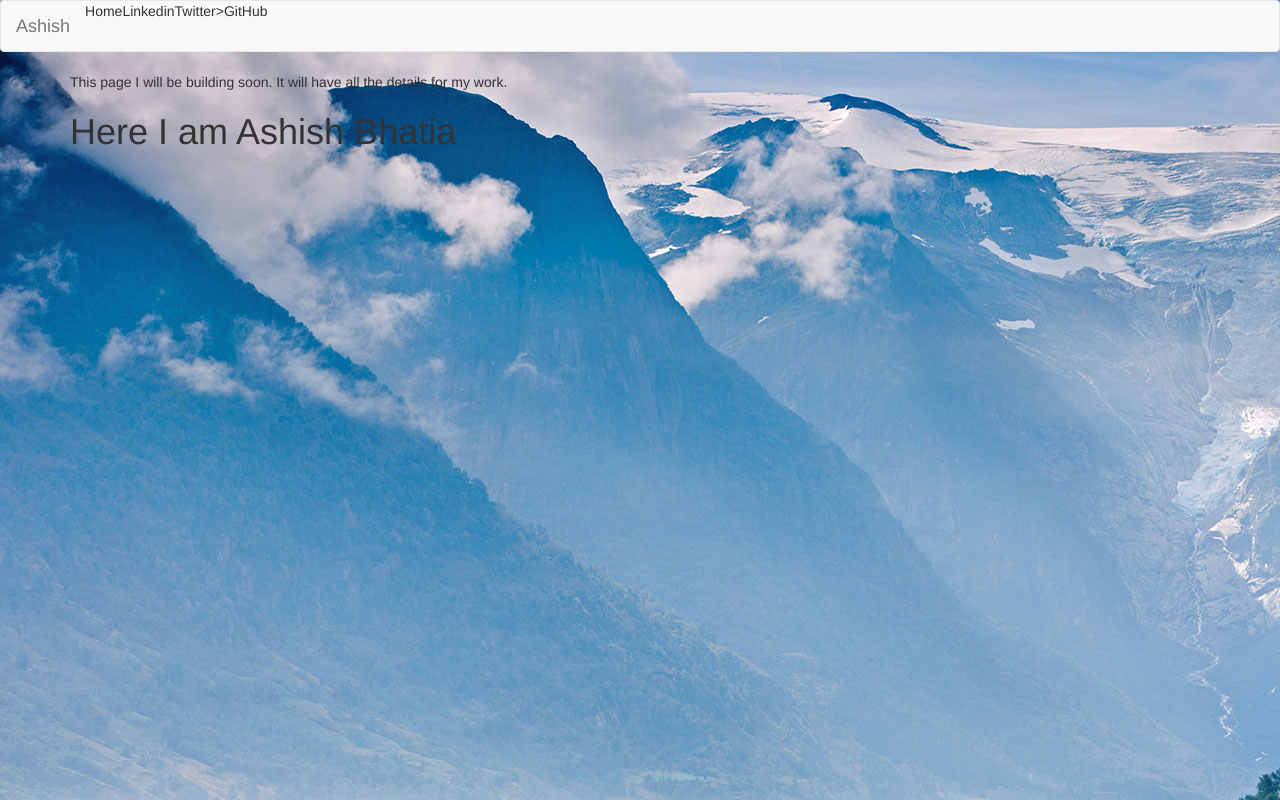
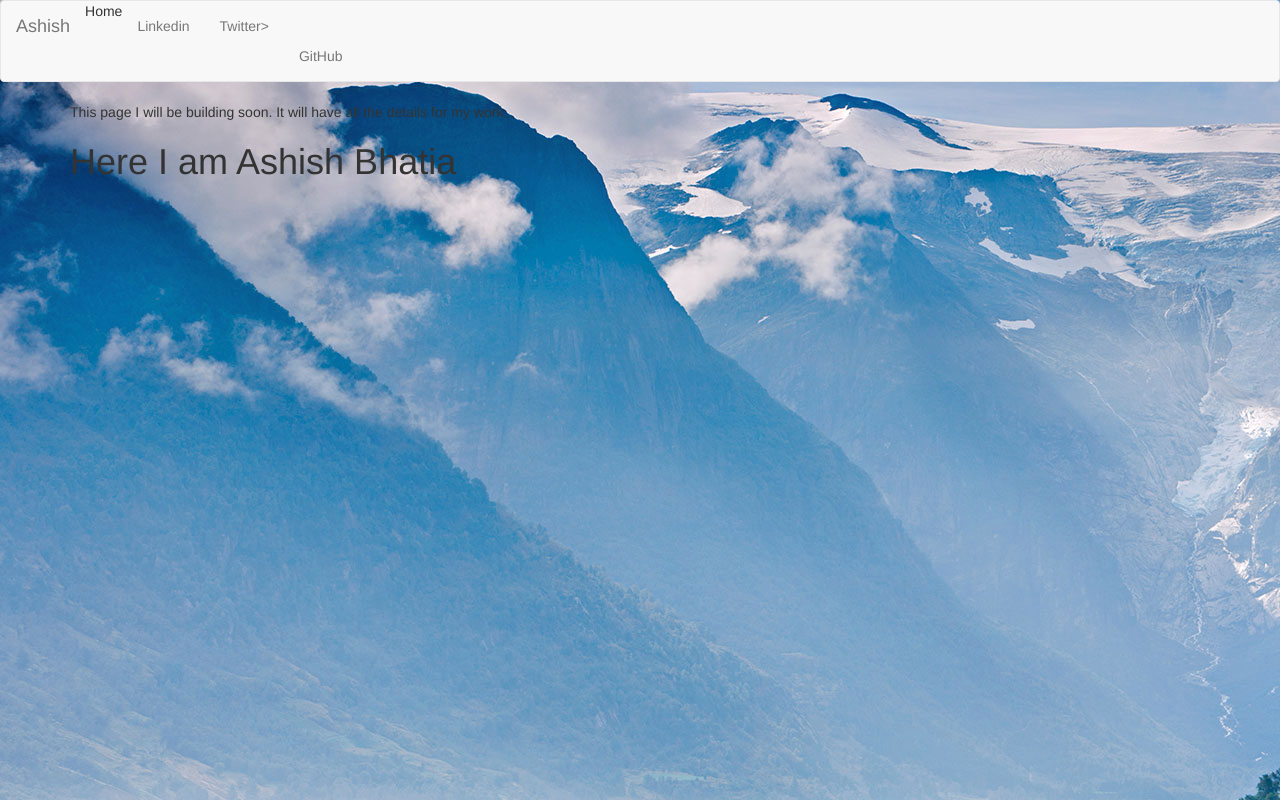
Before and after one commit to abhatia05/Ashish-bhatia.github.io, a plain HTML site: page index.html in a window 1280 px wide. Drawn offline with nearby package versions, Linux system fonts and the light colour scheme.

Commit message:
update list item

```diff
--- a/index.html
+++ b/index.html
@@ -18,9 +18,9 @@
                 </div>
             <ul class="nav navbar-nav">
                 <li class="active> <a href ="#">Home</a></li>
-                <li <a href ="#">Linkedin</a></li>
-                <li <a href ="#">Twitter></li>
-                <li <a href ="#">GitHub</a></li>
+                <li> <a href = "#">Linkedin</a></li>
+                <li> <a href = "#">Twitter></li>
+                <li> <a href = "#">GitHub</a></li>
             </ul>
             </div>
         </nav>
```
